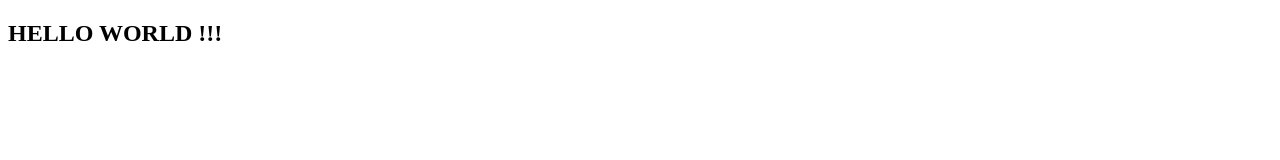
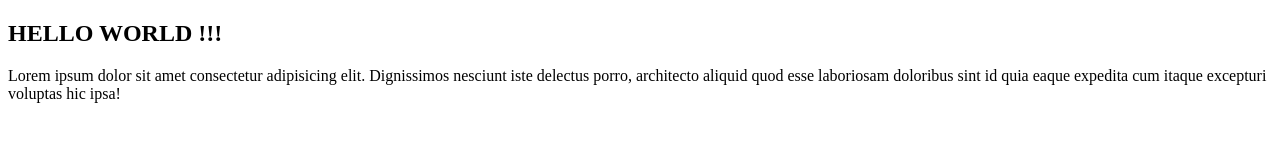
Before and after one commit to okyFaishal/latihan-git-1, a plain HTML site: page index.html in a window 1280 px wide. Drawn offline with Linux system fonts and the light colour scheme.

Commit message:
menambahkan lorem..

```diff
--- a/index.html
+++ b/index.html
@@ -8,5 +8,6 @@
 </head>
 <body>
     <h2>HELLO WORLD !!!</h2>
+    <p>Lorem ipsum dolor sit amet consectetur adipisicing elit. Dignissimos nesciunt iste delectus porro, architecto aliquid quod esse laboriosam doloribus sint id quia eaque expedita cum itaque excepturi voluptas hic ipsa!</p>
 </body>
 </html>
```
